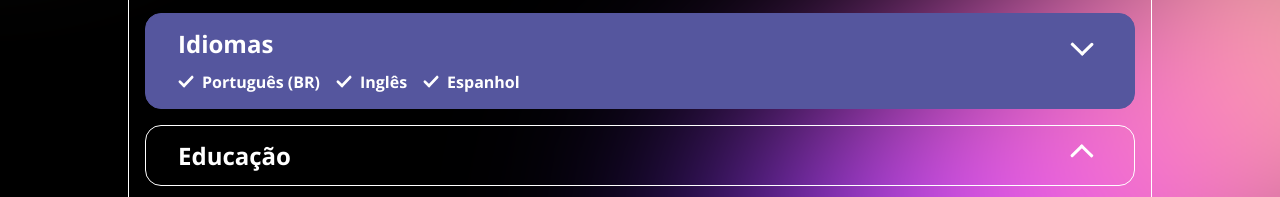
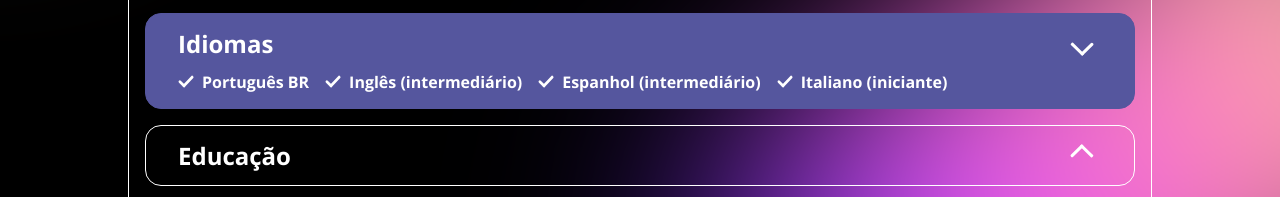
Before and after one commit to edupreto/js-developer-portfolio, a plain HTML site: page index.html in a window 1280 px wide. Both pictures are taken after a click on the button "Idiomas". Shown: the part 603-800 px from the top of the page. Drawn offline with nearby package versions, Linux system fonts and the light colour scheme.

Commit message:
atualizei Languages

```diff
--- a/assets/js/main.js
+++ b/assets/js/main.js
@@ -35,11 +35,17 @@ function updateHardSkills(profileData) {
     hardSkills.innerHTML = profileData.skills.hardSkills.map(skill => `<li><img src=${skill.logo} alt=${skill.name} title=${skill.name}></li>`).join('')
 }
 
+function updateLanguages(profileData) {
+    const languages = document.getElementById('profile.languages')
+    languages.innerHTML = profileData.languages.map(language => `<li>${language}</li>`).join('')
+}
+
 
 (async () => {
     const profileData = await fetchProfileData()
     updateProfileInfo(profileData)
     updateSoftSkills(profileData)
     updateHardSkills(profileData)
+    updateLanguages(profileData)
 
 })()
--- a/index.html
+++ b/index.html
@@ -82,10 +82,10 @@
             </button>
 
             <div class="content">
-                <ul class="languages">
-                    <li>Português (BR)</li>
-                    <li>Inglês</li>
-                    <li>Espanhol</li>
+                <ul class="languages" id="profile.languages">
+                    <li>Loading...</li>
+                    <li>Loading...</li>
+                    <li>Loading...</li>
                 </ul>
             </div>
         </section>
```
